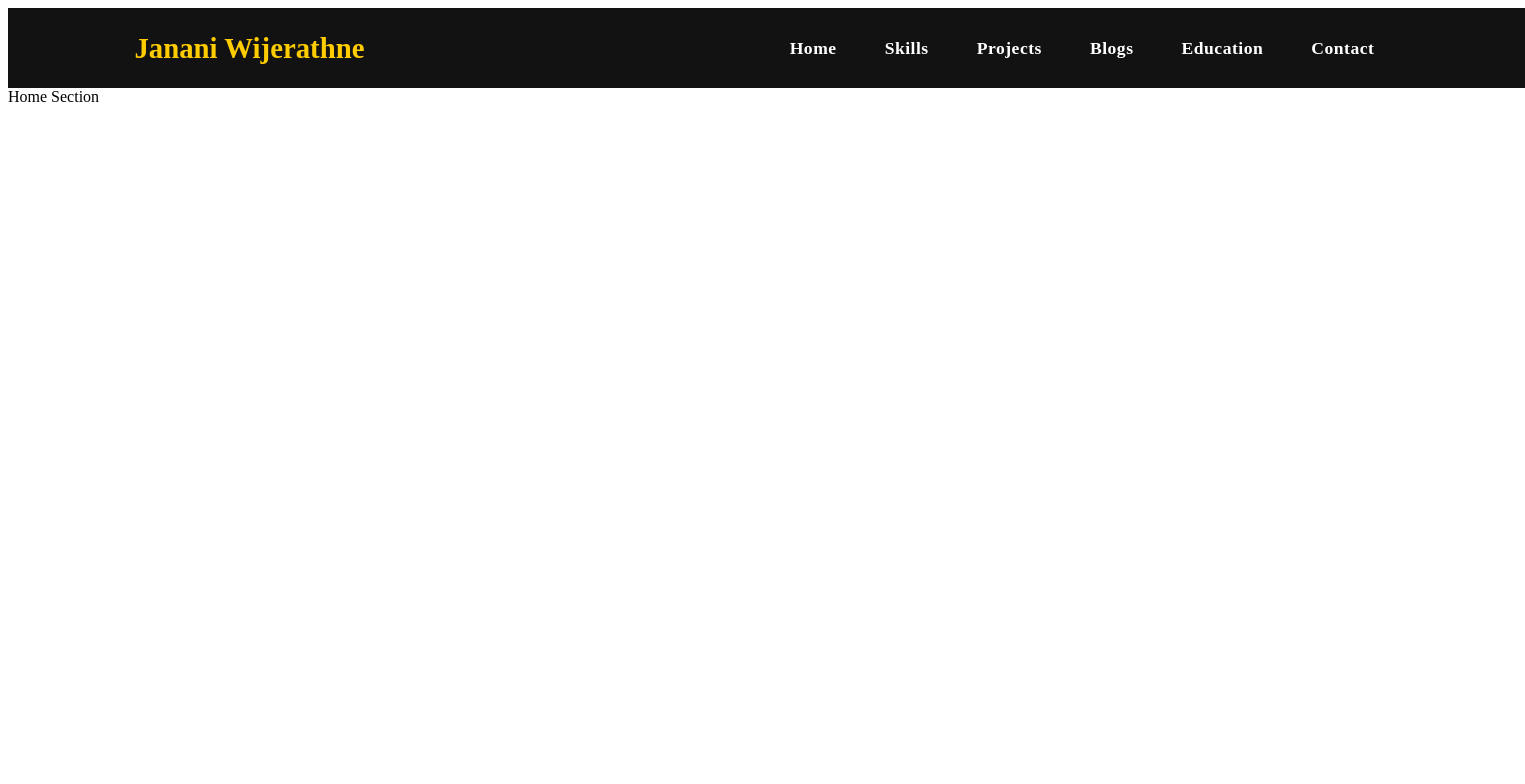
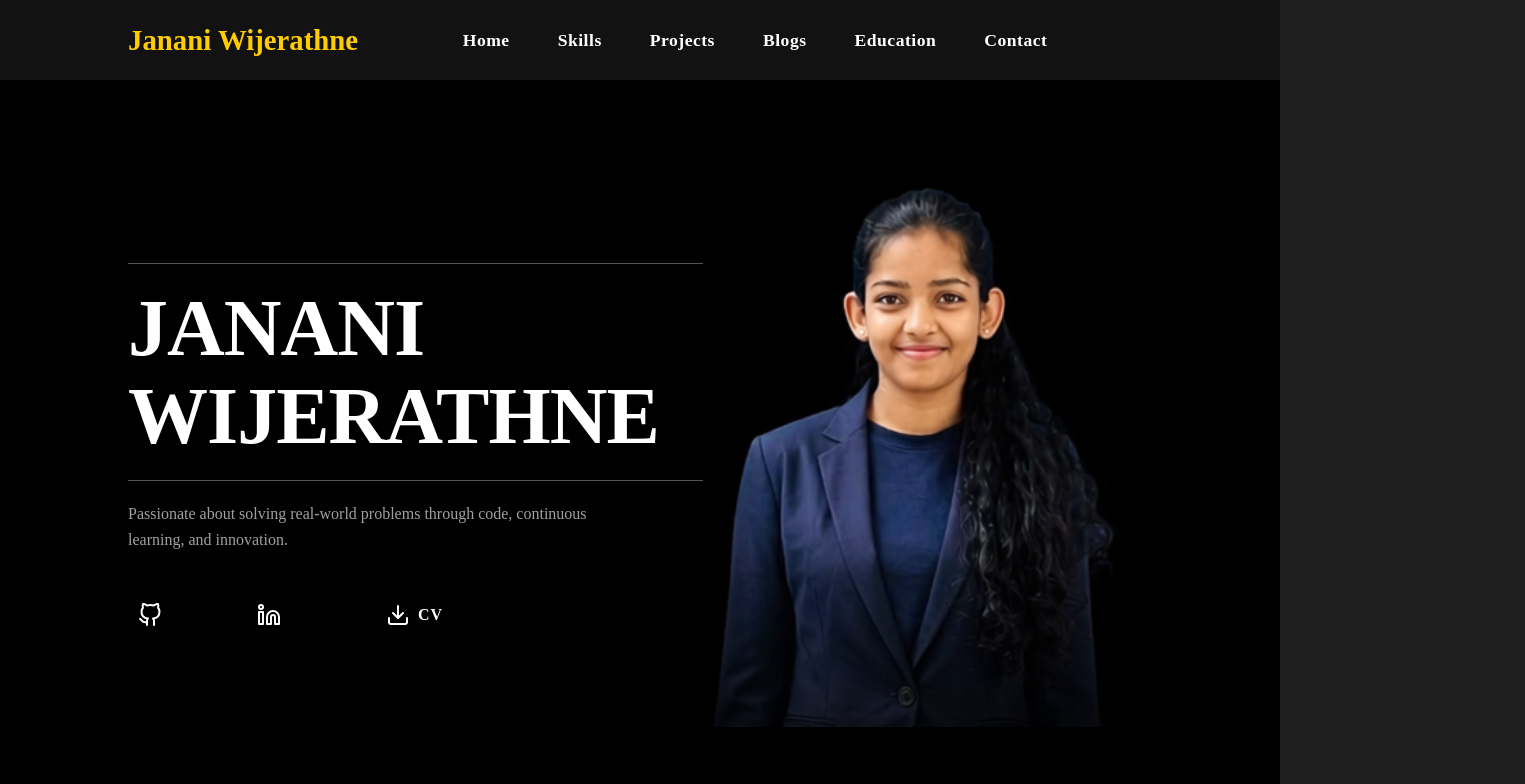
Before and after one commit to JKWijerathne/my-portfolio-react, a React (Create React App) app: page / in a window 1280 px wide. Shown: the top 784 px of the page, 1525 px wide, since content can reach past the window. Built offline with nearby package versions, Linux system fonts and the light colour scheme.

Commit message:
Add home and styling

```diff
--- a/src/App.js
+++ b/src/App.jsx
@@ -1,17 +1,18 @@
 import Navbar from './components/Navbar/navbar';
+import Home from './components/Home/Home';
 
 function App() {
   return (
     <div className="App">
       <Navbar />
-      {/* Sections will go here */}
-      <section id="home" style={{height: '100vh'}}>Home Section</section>
+      <Home />
       <section id="skills" style={{height: '100vh'}}>Skills Section</section>
       <section id="projects" style={{height: '100vh'}}>Projects Section</section>
       <section id="blogs" style={{height: '100vh'}}>Blogs Section</section>
       <section id="education" style={{height: '100vh'}}>Education Section</section>
       <section id="contact" style={{height: '100vh'}}>Contact Section</section>
     </div>
+
   );
 }
 
--- /dev/null
+++ b/src/components/Home/Home.css
@@ -0,0 +1,171 @@
+.homeSection {
+    height: calc(100vh - 5rem);
+    /* Adjust for navbar height */
+    min-height: 600px;
+    width: 100%;
+    background-color: #000000;
+    display: flex;
+    align-items: center;
+    justify-content: space-between;
+    padding: 0 10%;
+    color: white;
+}
+
+.homeContent {
+    flex: 1;
+    display: flex;
+    flex-direction: column;
+    justify-content: center;
+    max-width: 600px;
+    z-index: 2;
+}
+
+.decorativeLine {
+    width: 575px;
+    height: 1px;
+    background-color: #555;
+    margin: 20px 0;
+}
+
+.homeHeader {
+    font-size: 5rem;
+    font-weight: 800;
+    line-height: 1.1;
+    letter-spacing: -1px;
+    color: #ffffff;
+    margin: 0;
+}
+
+.homeBio {
+    font-size: 1rem;
+    color: #a0a0a0;
+    line-height: 1.6;
+    margin-bottom: 40px;
+    max-width: 80%;
+}
+
+.homeButtons {
+    display: flex;
+    gap: 75px;
+    align-items: center;
+}
+
+.btn {
+    background: transparent;
+    border: none;
+    color: white;
+    cursor: pointer;
+    font-size: 1rem;
+    font-weight: 600;
+    letter-spacing: 1px;
+    transition: all 0.3s ease;
+    display: flex;
+    align-items: center;
+    justify-content: center;
+    text-decoration: none;
+}
+
+.btn:hover {
+    color: #ffcc00;
+    transform: translateY(-2px);
+}
+
+.btn-icon {
+    width: auto;
+    height: auto;
+    padding: 10px;
+}
+
+.btn-primary {
+    padding: 0 25px;
+    height: 45px;
+}
+
+.btn-icon-text {
+    padding: 10px 20px;
+    height: auto;
+    gap: 8px;
+}
+
+.homeImageContainer {
+    flex: 1;
+    height: 100%;
+    display: flex;
+    justify-content: flex-end;
+    align-items: center;
+    position: relative;
+    overflow: hidden;
+}
+
+.homeImageContainer::after {
+    content: '';
+    position: absolute;
+    bottom: 0;
+    left: 0;
+    width: 100%;
+    height: 40%;
+    background: linear-gradient(to top, #000000 0%, transparent 100%);
+    pointer-events: none;
+    z-index: 10;
+}
+
+.homeImage {
+    max-height: 100%;
+    max-width: 100%;
+    object-fit: contain;
+    object-position: center right;
+    mask-image: linear-gradient(to right, transparent, black 20%);
+    -webkit-mask-image: linear-gradient(to right, transparent, black 20%);
+    filter: drop-shadow(0 0 15px rgba(255, 255, 255, 0.15));
+    transform: scale(1.4);
+    transform-origin: center right;
+}
+
+/* Responsive adjustments */
+@media screen and (max-width: 1024px) {
+    .homeHeader {
+        font-size: 4rem;
+    }
+}
+
+@media screen and (max-width: 768px) {
+    .homeSection {
+        flex-direction: column;
+        justify-content: center;
+        text-align: center;
+        padding-top: 2rem;
+        height: auto;
+        min-height: calc(100vh - 5rem);
+    }
+
+    .homeContent {
+        align-items: center;
+        margin-bottom: 2rem;
+    }
+
+    .homeBio {
+        max-width: 100%;
+    }
+
+    .homeImageContainer {
+        width: 100%;
+        justify-content: center;
+    }
+
+    .homeImage {
+        mask-image: linear-gradient(to top, transparent, black 20%);
+        -webkit-mask-image: linear-gradient(to top, transparent, black 20%);
+        object-position: bottom center;
+    }
+}
+
+@media screen and (max-width: 480px) {
+    .homeHeader {
+        font-size: 3rem;
+    }
+
+    .homeButtons {
+        flex-wrap: wrap;
+        justify-content: center;
+    }
+}
--- /dev/null
+++ b/src/components/Home/Home.jsx
@@ -0,0 +1,45 @@
+import React from 'react';
+import './Home.css';
+import profileImage from '../../assets/Profile.png';
+
+const Home = () => {
+  return (
+    <section id="home" className="homeSection">
+      <div className="homeContent">
+        <div className="decorativeLine"></div>
+        <h1 className="homeHeader">JANANI<br />WIJERATHNE</h1>
+        <div className="decorativeLine"></div>
+        <p className="homeBio">
+          Passionate about solving real-world problems through code, continuous learning, and innovation.
+        </p>
+        <div className="homeButtons">
+          <a href="https://github.com/JKWijerathne" target="_blank" rel="noopener noreferrer" className="btn btn-icon">
+            <svg xmlns="http://www.w3.org/2000/svg" width="24" height="24" viewBox="0 0 24 24" fill="none" stroke="currentColor" strokeWidth="2" strokeLinecap="round" strokeLinejoin="round">
+              <path d="M9 19c-5 1.5-5-2.5-7-3m14 6v-3.87a3.37 3.37 0 0 0-.94-2.61c3.14-.35 6.44-1.54 6.44-7A5.44 5.44 0 0 0 20 4.77 5.07 5.07 0 0 0 19.91 1S18.73.65 16 2.48a13.38 13.38 0 0 0-7 0C6.27.65 5.09 1 5.09 1A5.07 5.07 0 0 0 5 4.77a5.44 5.44 0 0 0-1.5 3.78c0 5.42 3.3 6.61 6.44 7A3.37 3.37 0 0 0 9 18.13V22"></path>
+            </svg>
+          </a>
+          <a href="https://www.linkedin.com/jananiwijerathne2003/" target="_blank" rel="noopener noreferrer" className="btn btn-icon">
+            <svg xmlns="http://www.w3.org/2000/svg" width="24" height="24" viewBox="0 0 24 24" fill="none" stroke="currentColor" strokeWidth="2" strokeLinecap="round" strokeLinejoin="round">
+              <path d="M16 8a6 6 0 0 1 6 6v7h-4v-7a2 2 0 0 0-2-2 2 2 0 0 0-2 2v7h-4v-7a6 6 0 0 1 6-6z"></path>
+              <rect x="2" y="9" width="4" height="12"></rect>
+              <circle cx="4" cy="4" r="2"></circle>
+            </svg>
+          </a>
+          <a href="/cv.pdf" download className="btn btn-icon-text">
+            <svg xmlns="http://www.w3.org/2000/svg" width="24" height="24" viewBox="0 0 24 24" fill="none" stroke="currentColor" strokeWidth="2" strokeLinecap="round" strokeLinejoin="round">
+              <path d="M21 15v4a2 2 0 0 1-2 2H5a2 2 0 0 1-2-2v-4"></path>
+              <polyline points="7 10 12 15 17 10"></polyline>
+              <line x1="12" y1="15" x2="12" y2="3"></line>
+            </svg>
+            CV
+          </a>
+        </div>
+      </div>
+      <div className="homeImageContainer">
+        <img src={profileImage} alt="Profile" className="homeImage" />
+      </div>
+    </section>
+  );
+}
+
+export default Home;
--- a/src/components/Navbar/navbar.css
+++ b/src/components/Navbar/navbar.css
@@ -21,6 +21,8 @@
 .desktopMenu {
     display: flex;
     align-items: center;
+    flex: 1;
+    justify-content: center;
 }
 
 .desktopMenuListItem {
@@ -59,3 +61,30 @@
         font-size: 2rem;
     }
 }
+
+.navMenu {
+    position: absolute;
+    top: 5rem;
+    left: 0;
+    width: 100%;
+    background: rgb(18, 18, 18);
+    flex-direction: column;
+    align-items: center;
+    padding: 1rem 0;
+}
+
+.listItem {
+    color: white;
+    padding: 1rem;
+    cursor: pointer;
+    font-size: 1.1rem;
+    font-weight: 600;
+    width: 100%;
+    text-align: center;
+    transition: all 0.3s ease;
+}
+
+.listItem:hover {
+    background: #333;
+    color: #ffcc00;
+}
--- a/src/index.js
+++ b/src/index.js
@@ -1,6 +1,7 @@
 import React from 'react';
 import ReactDOM from 'react-dom/client';
 import App from './App';
+import './style.css';
 
 const root = ReactDOM.createRoot(document.getElementById('root'));
 root.render(
```
Also changed, not shown: src/assets/Profile.png (added), src/components/Navbar/navbar.jsx (renamed from src/components/Navbar/navbar.js).
